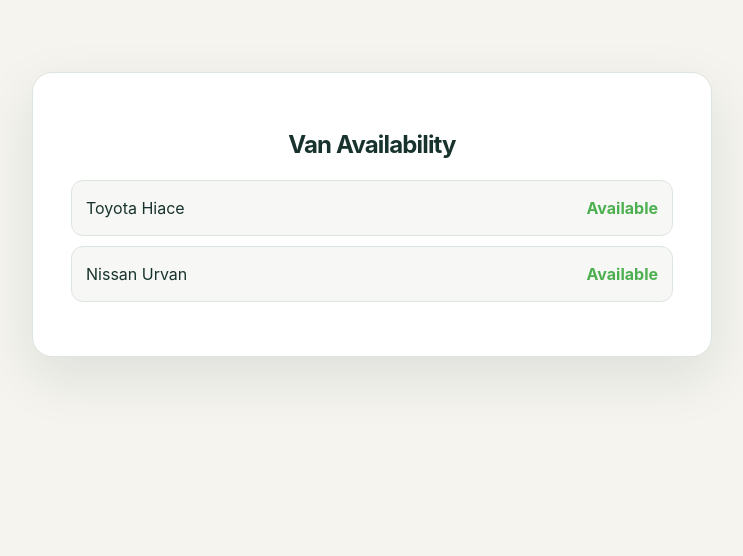
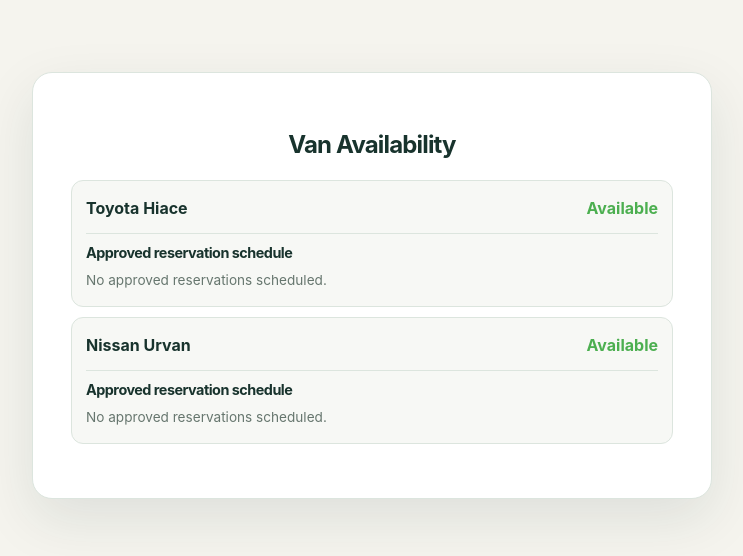
Before and after one commit to enasia018/EnAsia018, a Flask app: page /vans-list in a window 1280 px wide. Shown: the top 556 px of the page, without its empty margins (268-1011 px from the left). Run offline with Flask 3, Linux system fonts and the light colour scheme; data comes from the database, SQL or seed files in the repository; data that the repository does not hold is empty; some libraries are stand-ins or nearby versions.

Commit message:
Add files via upload

```diff
--- a/templates/vans_list.html
+++ b/templates/vans_list.html
@@ -29,8 +29,34 @@
             margin: 10px 0;
             padding: 10px;
             border-radius: 5px;
+            text-align: left;
+        }
+        .van-summary {
+            align-items: center;
             display: flex;
             justify-content: space-between;
+        }
+        .van-reservations {
+            border-top: 1px solid #dce5de;
+            margin-top: 12px;
+            padding-top: 10px;
+        }
+        .van-reservations h3 {
+            font-size: .9rem;
+            margin: 0 0 8px;
+        }
+        .van-reservation {
+            background: #eaf3ed;
+            border-radius: 8px;
+            color: #18332d;
+            font-size: .88rem;
+            margin-top: 6px;
+            padding: 9px 11px;
+        }
+        .van-reservations-empty {
+            color: #66766e;
+            font-size: .85rem;
+            margin: 8px 0 0;
         }
     </style>
     <link rel="stylesheet" href="{{ url_for('static', filename='css/site.css') }}">
@@ -41,12 +67,29 @@
         <ul>
             {% for van in vans %}
                 <li>
-                    <span>{{ van.name }}</span>
-                    {% if van.status == 'Available' %}
-                        <span style="color: #4CAF50; font-weight: bold;">Available</span>
-                    {% else %}
-                        <span style="color: #ff4d4d; font-weight: bold;">Reserved</span>
-                    {% endif %}
+                    <div class="van-summary">
+                        <strong>{{ van.name }}</strong>
+                        {% if van.status == 'Available' %}
+                            <span style="color: #4CAF50; font-weight: bold;">Available</span>
+                        {% else %}
+                            <span style="color: #ff4d4d; font-weight: bold;">Reserved</span>
+                        {% endif %}
+                    </div>
+                    {% set van_reservations = reservations_by_van.get(van.name, []) %}
+                    <div class="van-reservations">
+                        <h3>Approved reservation schedule</h3>
+                        {% if van_reservations %}
+                            {% for reservation in van_reservations %}
+                                <div class="van-reservation">
+                                    <strong>{{ reservation.pickup_date or 'Date not set' }}</strong>
+                                    at {{ reservation.pickup_time or 'Time not set' }}
+                                    {% if reservation.days %} · {{ reservation.days }} day(s){% endif %}
+                                </div>
+                            {% endfor %}
+                        {% else %}
+                            <p class="van-reservations-empty">No approved reservations scheduled.</p>
+                        {% endif %}
+                    </div>
                 </li>
             {% endfor %}
         </ul>
```
